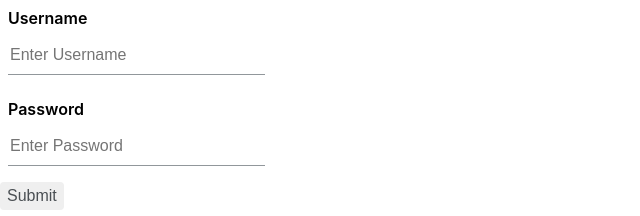
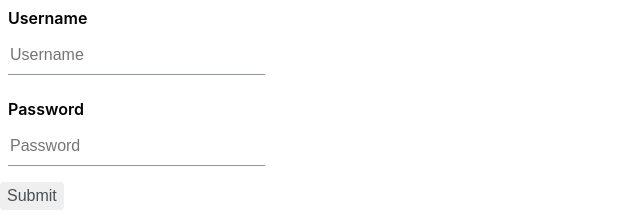
Before and after one commit to SimpleDatabase-Usecase1/useCase1-FrontEnd, a React (Create React App) app: page / in a window 1280 px wide. Shown: the top 216 px of the page, without its empty margins (0-640 px from the left). Built offline with nearby package versions, Linux system fonts and the light colour scheme.

Commit message:
add testing file for login component

```diff
--- a/src/components/Login.js
+++ b/src/components/Login.jsx
@@ -6,13 +6,13 @@ import './css/login.css'
 function Login() {
   return (
     <Form>
-      <div class="form group">
+      <div className='form-group'>
         <label for="usernameInput">Username</label>
-        <input type="text" class="form-control" id="usernameInput" placeholder="Enter Username"></input>
+        <input type="text" class="form-control" id="usernameInput" placeholder="Username"></input>
       </div>
-      <div class="form group">
+      <div className='form-group'>
         <label for="passwordInput">Password</label>
-        <input type="password" class="form-control" id="passwordInput" placeholder="Enter Password"></input>
+        <input type="password" class="form-control" id="passwordInput" placeholder="Password"></input>
       </div>
       <button type="submit" class="btn btn-primary">Submit</button>
     </Form>
--- a/src/index.js
+++ b/src/index.js
@@ -10,9 +10,6 @@ root.render(
   <BrowserRouter>
     <App/>
   </BrowserRouter>
-  // <React.StrictMode>
-  //   <App />
-  // </React.StrictMode>
 );
 
 // If you want to start measuring performance in your app, pass a function
```
Also changed, not shown: src/App.jsx (renamed from src/App.js), src/components/Account.jsx (renamed from src/components/Account.js), src/components/Auditor.jsx (renamed from src/components/Auditor.js), src/components/Home.jsx (renamed from src/components/Home.js), 2 other files (tests, documents, lock files or other folders).
